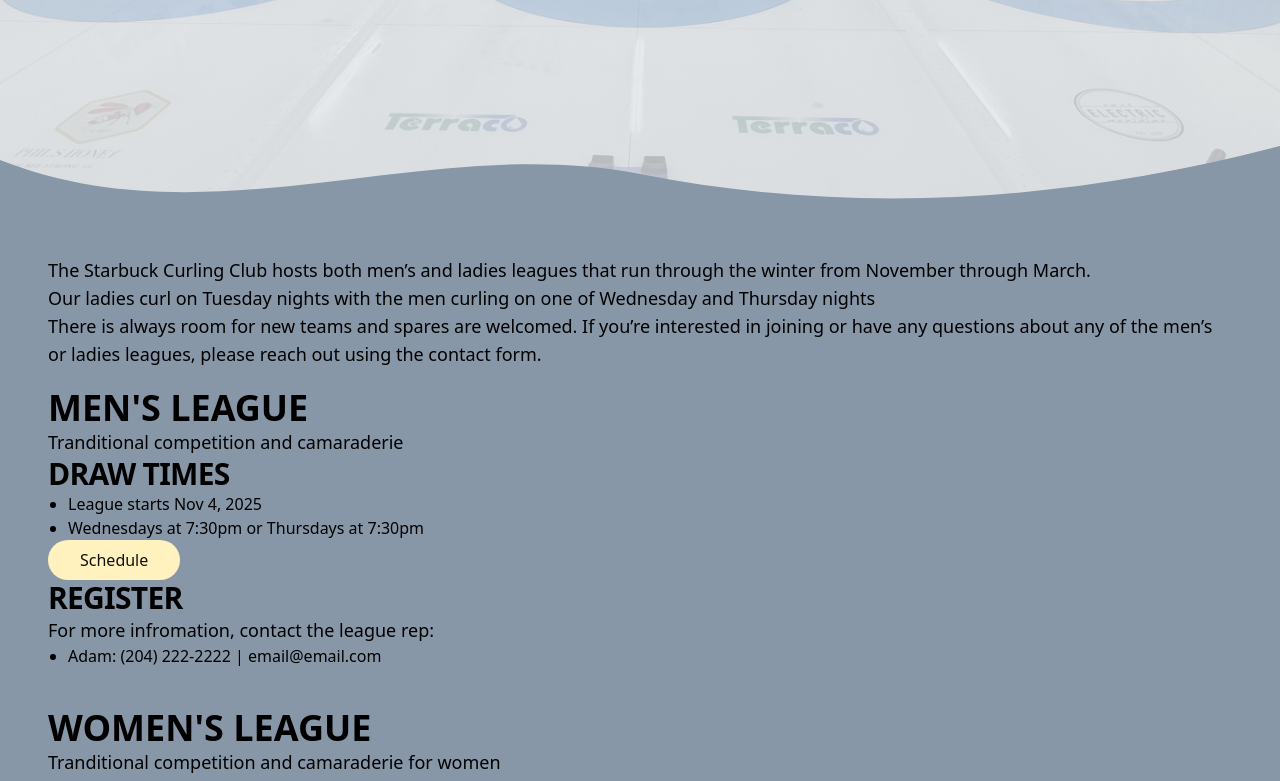
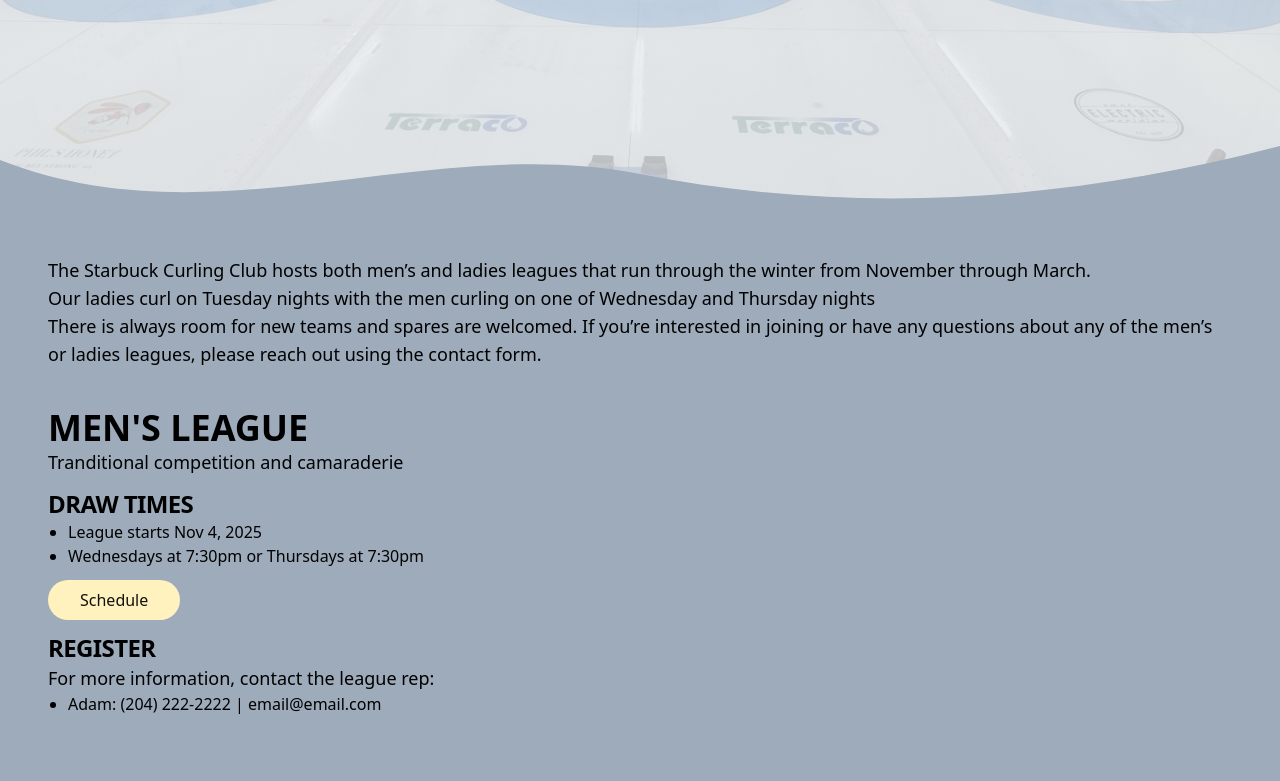
Before and after one commit to Azarov204/starbuck-curling, a React (Vite) app: page /starbuck-curling/leagues in a window 1280 px wide. Shown: the part 424-1205 px from the top of the page. Built offline with nearby package versions, Linux system fonts and the light colour scheme.

Commit message:
Add global configs for sizing h1 to h6 elements

```diff
--- a/src/components/LeagueInfo/LeagueInfo.jsx
+++ b/src/components/LeagueInfo/LeagueInfo.jsx
@@ -1,21 +1,21 @@
 const LeagueInfo = ({name, desc, startDay, gameDay, scheduleImg, registerInfo}) => {
 
   return (
-    <div className="mx-auto max-w-7xl px-12 py-5">
-      <h1 className="font-bold uppercase">{name}</h1>
+    <div className="mx-auto max-w-7xl px-12 py-10">
+      <h4 className="font-bold uppercase">{name}</h4>
       <p>{desc}</p>
-      <h2 className="font-bold tracking-tight">DRAW TIMES</h2>
+      <h6 className="font-bold tracking-tight mt-3">DRAW TIMES</h6>
       <ul className="list-disc pl-5">
         <li>{startDay}</li>
         <li>{gameDay}</li>
       </ul>
       <a href={scheduleImg} target="_blank" rel="noopener noreferrer">
-        <button className="px-8 py-2 text-header-text-dark bg-starbuck rounded-3xl transition cursor-pointer">
+        <button className="px-8 py-2 my-3 text-header-text-dark bg-starbuck rounded-3xl transition cursor-pointer">
           Schedule
         </button>
       </a>
-      <h2 className="font-bold tracking-tight">REGISTER</h2>
-      <p>For more infromation, contact the league rep:</p>
+      <h6 className="font-bold tracking-tight">REGISTER</h6>
+      <p>For more information, contact the league rep:</p>
       <ul className="list-disc pl-5">
         <li>{registerInfo}</li>
       </ul>
--- a/src/index.css
+++ b/src/index.css
@@ -4,7 +4,7 @@
     /* Background Colours */
     --color-header-light: #fffff6;
     --color-starbuck: #FFF2BE;
-    --color-website-bg: #8897a8;
+    --color-website-bg: #9dabbb;
 
     /* Text Colours*/
     --color-header-text-dark: #121212;
@@ -21,14 +21,26 @@
     }
 
     h1 {
+        @apply text-5xl sm:text-6xl lg:text-7xl;
+    }
+
+    h2 {
+        @apply text-4xl sm:text-5xl lg:text-6xl;
+    }
+
+    h3 {
+        @apply text-3xl sm:text-4xl lg:text-5xl;
+    }
+
+    h4 {
         @apply text-2xl sm:text-3xl lg:text-4xl;
     }
 
-    h2 {
+    h5 {
         @apply text-xl sm:text-2xl lg:text-3xl;
     }
 
-    h3 {
+    h6 {
         @apply text-lg sm:text-xl lg:text-2xl;
     }
 
```
